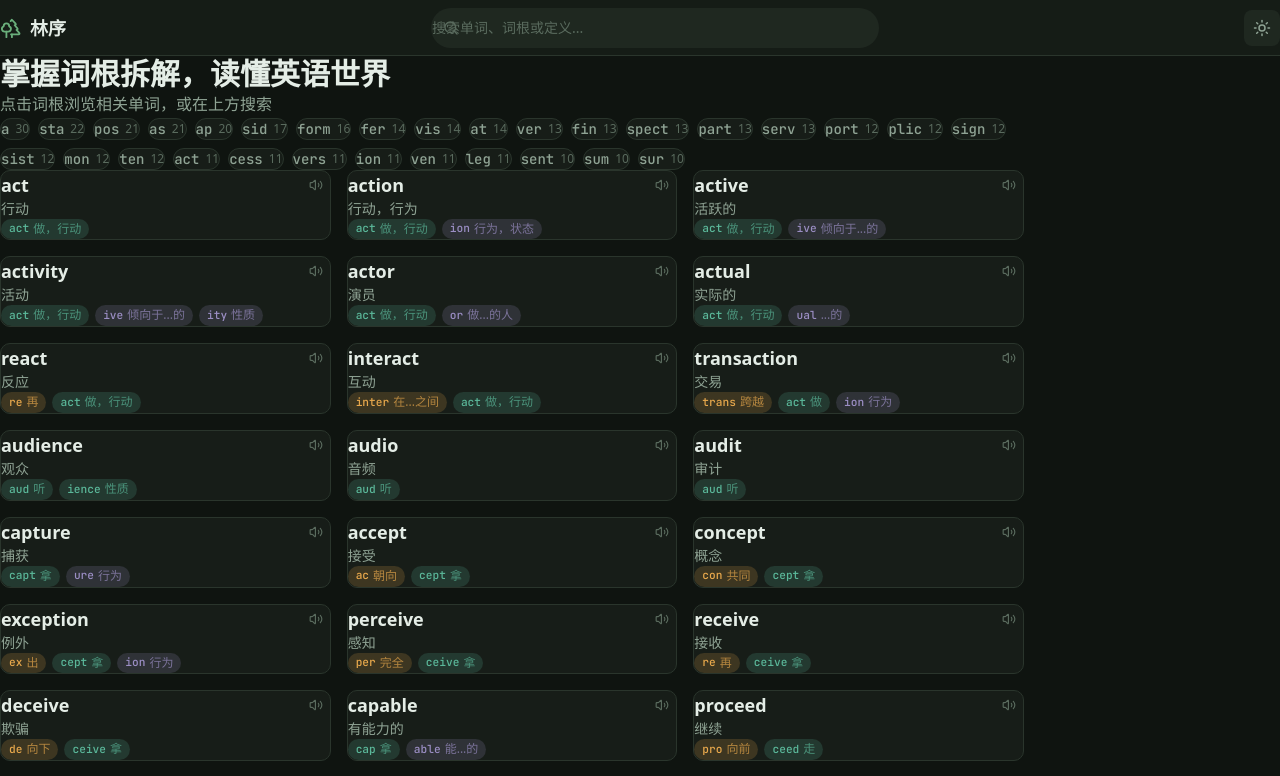
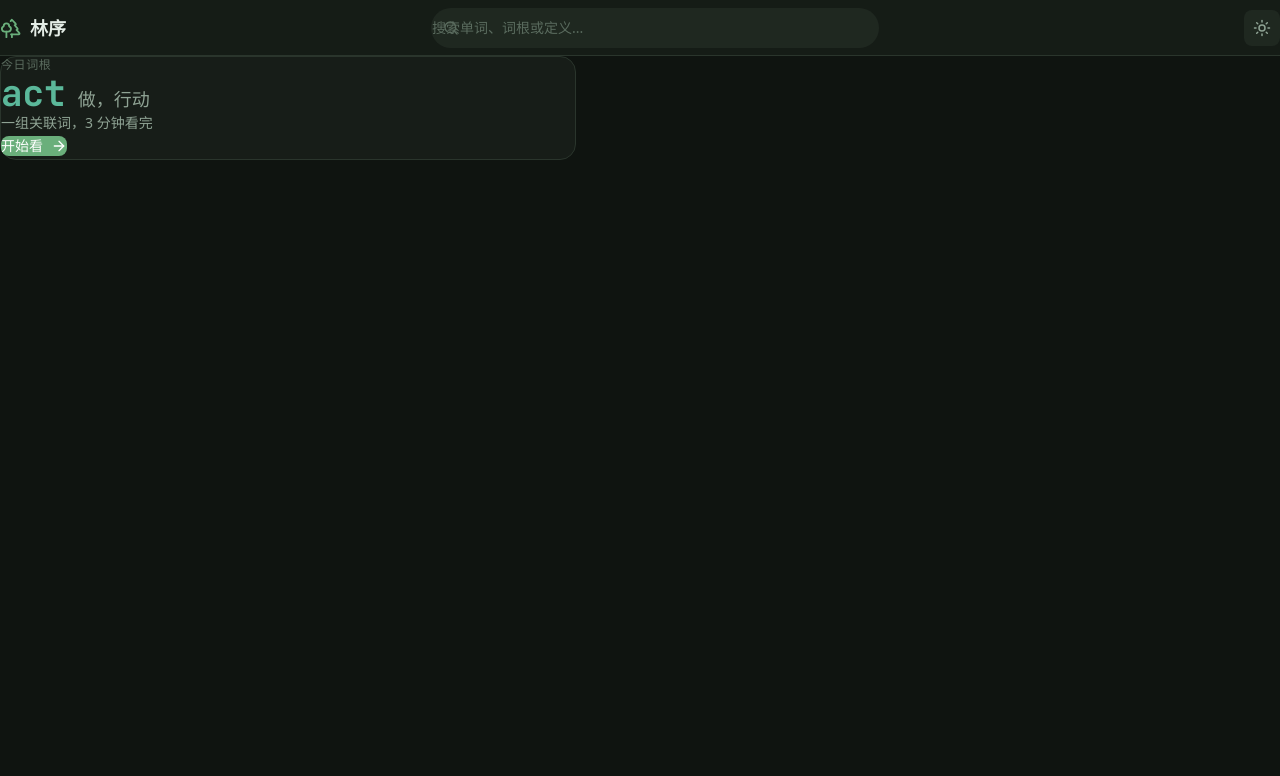
Before and after one commit to 121212165/etymology-app, a Next.js app: page / in a window 1280 px wide. Shown: the top 776 px of the page. Built offline with nearby package versions, Linux system fonts and the light colour scheme.

Commit message:
feat(ui): replace root cloud with single focus card (Fogg: tiny habit entry)

```diff
--- a/src/app/page.tsx
+++ b/src/app/page.tsx
@@ -1,40 +1,47 @@
+// src/app/page.tsx
 'use client'
 
-import { useState, useMemo, useCallback } from 'react'
+import { useState, useEffect } from 'react'
 import { TopBar } from '@/components/layout/TopBar'
-import { CardGrid } from '@/components/word/CardGrid'
-import { RootCloud } from '@/components/search/RootCloud'
+import { FocusCard } from '@/components/home/FocusCard'
 import { useSearch } from '@/hooks/useSearch'
-import { useSpeak } from '@/hooks/useSpeak'
 import { useAppStore } from '@/store/app-store'
-
-const PAGE_SIZE = 50
+import { useProgressStore } from '@/store/progress-store'
+import { loadMindMapData, getCoreRoots } from '@/lib/mindmap-loader'
+import type { EnhancedRootNode } from '@/lib/mindmap-types'
 
 export default function HomePage() {
   const { loading, error, retry } = useSearch()
-  const { searchIndex, query, activeRoot, filteredIndices } = useAppStore()
-  const speak = useSpeak()
-  const [showCount, setShowCount] = useState(PAGE_SIZE)
+  const { searchIndex } = useAppStore()
+  const { currentRoot, setCurrentRoot, completedRoots, getViewedCountForRoot } = useProgressStore()
+  const [coreRoots, setCoreRoots] = useState<EnhancedRootNode[]>([])
+  const [focusRoot, setFocusRoot] = useState<EnhancedRootNode | null>(null)
 
-  const hasQuery = query.trim().length > 0 || activeRoot !== null
+  useEffect(() => {
+    loadMindMapData().then(data => {
+      const cores = getCoreRoots(data)
+      setCoreRoots(cores)
 
-  const pageEntries = useMemo(() => {
-    if (!searchIndex) return []
-    return filteredIndices.slice(0, showCount).map((idx) => ({
-      entry: searchIndex.data[idx],
-    }))
-  }, [searchIndex, filteredIndices, showCount])
+      if (currentRoot) {
+        const found = cores.find(r => r.primaryText === currentRoot)
+        if (found) {
+          setFocusRoot(found)
+          return
+        }
+      }
 
-  const handleLoadMore = useCallback(() => {
-    setShowCount((c) => c + PAGE_SIZE)
+      const next = cores.find(r => !completedRoots.includes(r.primaryText)) || cores[0]
+      setFocusRoot(next)
+      setCurrentRoot(next?.primaryText || null)
+    })
   }, [])
 
-  if (loading || !searchIndex) {
+  if (loading || !searchIndex || !focusRoot) {
     return (
       <div className="min-h-screen bg-bg-deep flex items-center justify-center">
         <div className="flex flex-col items-center gap-4">
           <div className="w-8 h-8 border-2 border-accent border-t-transparent rounded-full animate-spin" />
-          <p className="text-text-secondary text-sm">加载数据中...</p>
+          <p className="text-text-secondary text-sm">加载中...</p>
         </div>
       </div>
     )
@@ -56,43 +63,18 @@ export default function HomePage() {
     )
   }
 
+  const viewedCount = getViewedCountForRoot(
+    focusRoot.primaryText,
+    focusRoot.wordIndices,
+    searchIndex.data
+  )
+
   return (
     <div className="min-h-screen bg-bg-deep">
       <TopBar />
 
-      <main className="max-w-5xl mx-auto p-6">
-        {!hasQuery && (
-          <div className="mb-8">
-            <h1 className="text-3xl font-bold mb-2">掌握词根拆解，读懂英语世界</h1>
-            <p className="text-text-secondary mb-6">点击词根浏览相关单词，或在上方搜索</p>
-            <RootCloud rootIndex={searchIndex.rootIndex} />
-          </div>
-        )}
-
-        {hasQuery && (
-          <div className="mb-4 flex items-center gap-3">
-            <span className="text-sm text-text-muted">
-              {filteredIndices.length.toLocaleString()} 个结果
-            </span>
-          </div>
-        )}
-
-        <CardGrid
-          entries={pageEntries}
-          onSpeak={speak}
-          emptyHint="试试输入词根，如 port-, duct-, spect-"
-        />
-
-        {hasQuery && showCount < filteredIndices.length && (
-          <div className="flex justify-center mt-8">
-            <button
-              onClick={handleLoadMore}
-              className="px-6 py-2 rounded-lg bg-bg-surface border border-border text-sm text-text-secondary hover:text-text-primary hover:border-accent/30 transition-all"
-            >
-              加载更多 ({filteredIndices.length - showCount} 剩余)
-            </button>
-          </div>
-        )}
+      <main className="max-w-5xl mx-auto p-6 pt-16">
+        <FocusCard root={focusRoot} viewedCount={viewedCount} />
       </main>
     </div>
   )
--- /dev/null
+++ b/src/components/home/FocusCard.tsx
@@ -0,0 +1,44 @@
+// src/components/home/FocusCard.tsx
+'use client'
+
+import Link from 'next/link'
+import { ArrowRight } from 'lucide-react'
+import type { EnhancedRootNode } from '@/lib/mindmap-types'
+
+interface FocusCardProps {
+  root: EnhancedRootNode
+  viewedCount: number
+}
+
+export function FocusCard({ root, viewedCount }: FocusCardProps) {
+  const isFirstTime = viewedCount === 0
+
+  return (
+    <div className="max-w-xl mx-auto px-4">
+      <div className="bg-bg-surface border border-border rounded-2xl p-8 hover:border-accent/30 transition-all duration-300">
+        <p className="text-xs text-text-muted uppercase tracking-wider mb-3">
+          {isFirstTime ? '今日词根' : '继续这个词根'}
+        </p>
+
+        <div className="flex items-baseline gap-3 mb-4">
+          <h2 className="text-4xl font-bold font-mono text-root">
+            {root.primaryText}
+          </h2>
+          <span className="text-lg text-text-secondary">{root.meaning}</span>
+        </div>
+
+        <p className="text-text-secondary text-sm mb-6">
+          {isFirstTime ? '一组关联词，3 分钟看完' : `已看 ${viewedCount} 个词`}
+        </p>
+
+        <Link
+          href={`/root/${encodeURIComponent(root.primaryText)}`}
+          className="inline-flex items-center gap-2 px-5 py-2.5 rounded-lg bg-accent text-white text-sm hover:bg-accent-hover transition-colors"
+        >
+          {isFirstTime ? '开始看' : '继续看'}
+          <ArrowRight size={16} />
+        </Link>
+      </div>
+    </div>
+  )
+}
```
